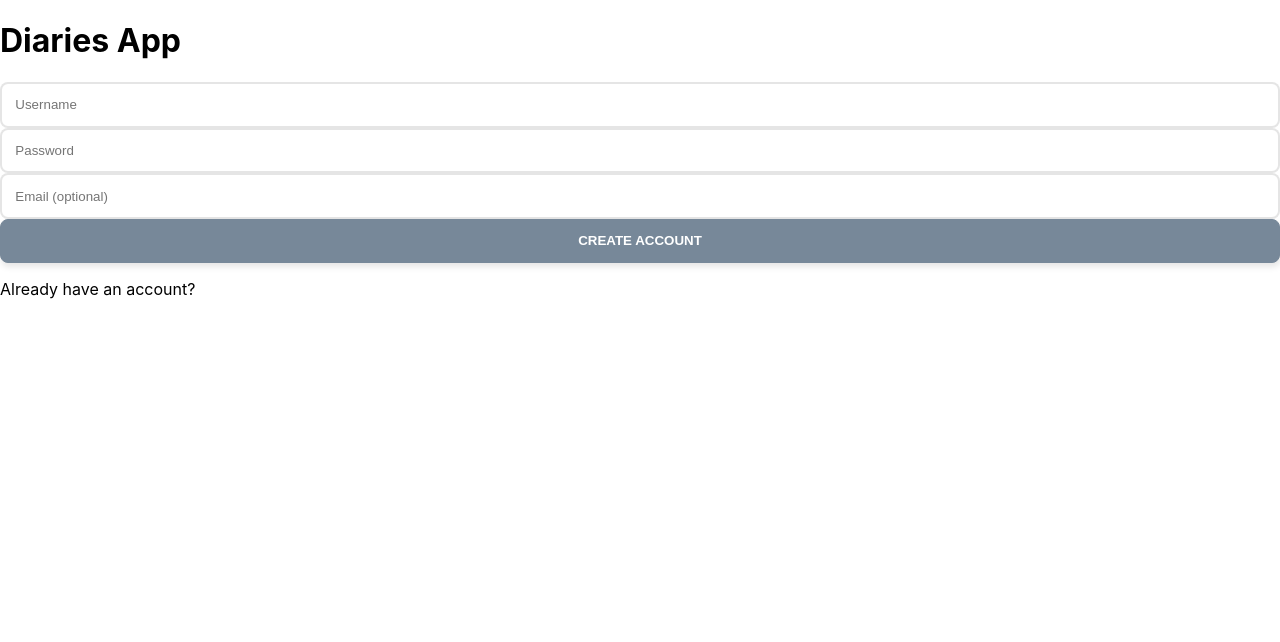
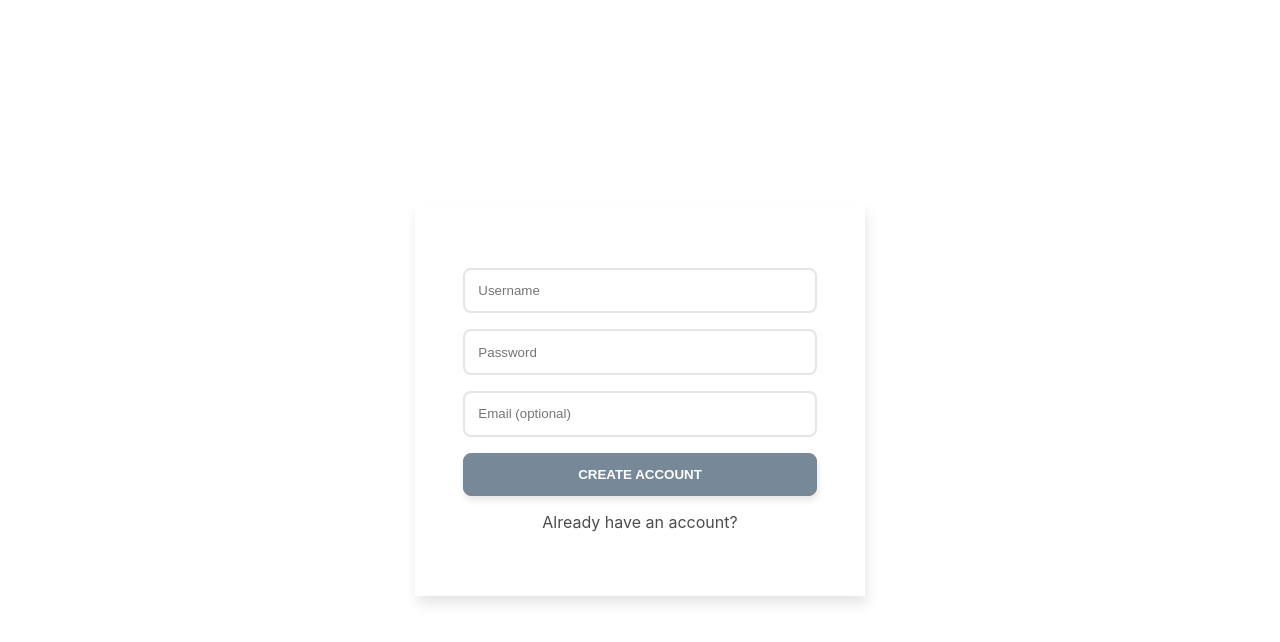
Before and after one commit to HamzaAhmedSheikh/diaries-app, a React (Create React App) app: page / in a window 1280 px wide. Both pictures are taken after a click on the element "No account? Create one". Shown: the top 642 px of the page. Built offline with nearby package versions, Linux system fonts and the light colour scheme; what miragejs would draw is missing.

Commit message:
server is not responding while login.

```diff
--- a/src/features/auth/Auth.tsx
+++ b/src/features/auth/Auth.tsx
@@ -1,13 +1,14 @@
 import React, { FC, useState } from 'react';
 import { useForm } from 'react-hook-form';
+import { User } from '../../interfaces/user.interface';
 import * as Yup from 'yup';
-import { User } from '../../interfaces/user.interface';
 import http from '../../services/api';
 import { saveToken, setAuthState } from './authSlice';
 import { setUser } from './userSlice';
 import { AuthResponse } from '../../services/mirage/routes/user';
 import { useAppDispatch } from '../../store';
 import { yupResolver } from '@hookform/resolvers/yup';
+
 
 const schema = Yup.object().shape({
   username: Yup.string()
@@ -17,9 +18,10 @@ const schema = Yup.object().shape({
   email: Yup.string().email('Please provide a valid email address (abc@xy.z)'),
 });
 
+
 const Auth: FC = () => {
   const { handleSubmit, register, errors } = useForm<User>({
-      // resolver: yupResolver(schema)
+    resolver: yupResolver(schema),
   });
 
   const [isLogin, setIsLogin] = useState(true);
@@ -28,9 +30,8 @@ const Auth: FC = () => {
 
   const submitForm = (data: User) => {
     const path = isLogin ? '/auth/login' : '/auth/signup';
-    http
-      .post<User, AuthResponse>(path, data)
-      .then((res) => {
+    http.post<User, AuthResponse>(path, data)
+       .then((res) => {
         if (res) {
           const { user, token } = res;
           dispatch(saveToken(token));
@@ -47,51 +48,47 @@ const Auth: FC = () => {
   };
 
   return (
-    <div className='auth-main'>
-      <div className='auth-card'>
-        <div className='auth-head'>
-          <h1>Diaries App</h1>
-        </div>
+    <div className="auth">
+      <div className="card">
         <form onSubmit={handleSubmit(submitForm)}>
-          <div >
-            <input ref={register} name='username' placeholder="Username" />
+          <div className="inputWrapper">
+            <input ref={register} name="username" placeholder="Username" />
             {errors && errors.username && (
-              <p className='errors'>{errors.username.message}</p>
+              <p className="error">{errors.username.message}</p>
             )}
           </div>
-
-          <div>
+          <div className="inputWrapper">
             <input
               ref={register}
-              name='password'
+              name="password"
               type="password"
               placeholder="Password"
             />
             {errors && errors.password && (
-              <p className='errors'>{errors.password.message}</p>
+              <p className="error">{errors.password.message}</p>
             )}
           </div>
-
           {!isLogin && (
-            <div>
+            <div className="inputWrapper">
               <input
                 ref={register}
-                name='email'
+                name="email"
                 placeholder="Email (optional)"
               />
               {errors && errors.email && (
-                <p className='errors'>{errors.email.message}</p>
+                <p className="error">{errors.email.message}</p>
               )}
             </div>
           )}
-
-          <div>
+          <div className="inputWrapper">
             <button type="submit" disabled={loading}>
               {isLogin ? 'Login' : 'Create account'}
             </button>
           </div>
-
-          <p className='create-new' onClick ={() => setIsLogin(!isLogin)}>
+          <p
+            onClick={() => setIsLogin(!isLogin)}
+            style={{ cursor: 'pointer', opacity: 0.7 }}
+          >
             {isLogin ? 'No account? Create one' : 'Already have an account?'}
           </p>
         </form>
--- a/src/index.tsx
+++ b/src/index.tsx
@@ -8,9 +8,9 @@ import store from './store';
 import * as serviceWorker from './serviceWorker';
 
 
-  if(process.env.NODE_ENV === 'development') {
+  // if(process.env.NODE_ENV === 'development') {
       setupServer();
-  }
+  // }
 
 ReactDOM.render(
    <Provider store={store}>
--- a/src/services/api.ts
+++ b/src/services/api.ts
@@ -5,6 +5,7 @@ import { showAlert } from '../util';
  const http: AxiosInstance = axios.create({
     baseURL: 'https://diaries.app',
   });
+
   http.defaults.headers.post['Content-Type'] = 'application/json';
   http.interceptors.response.use(
     async (response: AxiosResponse): Promise<any> => {
@@ -12,6 +13,7 @@ http.interceptors.response.use(
         return response.data;
     }
   },
+
   (error: AxiosError) => {
     const {
       response,
--- a/src/services/mirage/server.ts
+++ b/src/services/mirage/server.ts
@@ -1,10 +1,9 @@
-import { Server, Model, Factory, Response, belongsTo, hasMany } from 'miragejs';
-import user from './routes/user';
-import * as diary from './routes/diary';
+import { Server, Model, Factory, Response, belongsTo, hasMany } from "miragejs";
+import user from "./routes/user";
+import * as diary from "./routes/diary";
 
-
-export const handleErrors = (error: any, message = 'An error ocurred') => {
-  console.error('Error: ', error);
+export const handleErrors = (error: any, message = "An error ocurred") => {
+  console.error("Error: ", error);
   return new Response(400, undefined, {
     data: {
       message,
@@ -13,10 +12,9 @@ export const handleErrors = (error: any, message = 'An error ocurred') => {
   });
 };
 
-
 export const setupServer = (env?: string): Server => {
   return new Server({
-    environment: env ?? 'development',
+    // environment: env ?? "development",
 
     models: {
       entry: Model.extend({
@@ -34,8 +32,8 @@ export const setupServer = (env?: string): Server => {
     factories: {
       user: Factory.extend({
         username: "test",
-        password: "12345",
-        email: "diary@gmail.com",
+        password: "password",
+        email: "test@email.com",
       }),
     },
 
@@ -44,19 +42,19 @@ export const setupServer = (env?: string): Server => {
     },
 
     routes(): void {
-      this.urlPrefix = 'https://diaries.app';
+      this.urlPrefix = "https://diaries.app";
 
-      this.get('/diaries/entries/:id', diary.getEntries);
-      this.get('/diaries/:id', diary.getDiaries);
+      this.get("/diaries/entries/:id", diary.getEntries);
+      this.get("/diaries/:id", diary.getDiaries);
 
-      this.post('/auth/login', user.login);
-      this.post('/auth/signup', user.signup);
+      this.post("/auth/login", user.login);
+      this.post("/auth/signup", user.signup);
 
-      this.post('/diaries/', diary.create);
-      this.post('/diaries/entry/:id', diary.addEntry);
+      this.post("/diaries/", diary.create);
+      this.post("/diaries/entry/:id", diary.addEntry);
 
-      this.put('/diaries/entry/:id', diary.updateEntry);
-      this.put('/diaries/:id', diary.updateDiary);
+      this.put("/diaries/entry/:id", diary.updateEntry);
+      this.put("/diaries/:id", diary.updateDiary);
     },
   });
 };
```
Also changed, not shown: src/services/mirage/routes/user.ts (+7 -12 lines), src/features/diary/DiaryEntriesList.tsx (line endings or trailing spaces). Lines whose indentation alone changed are shown as unchanged.
